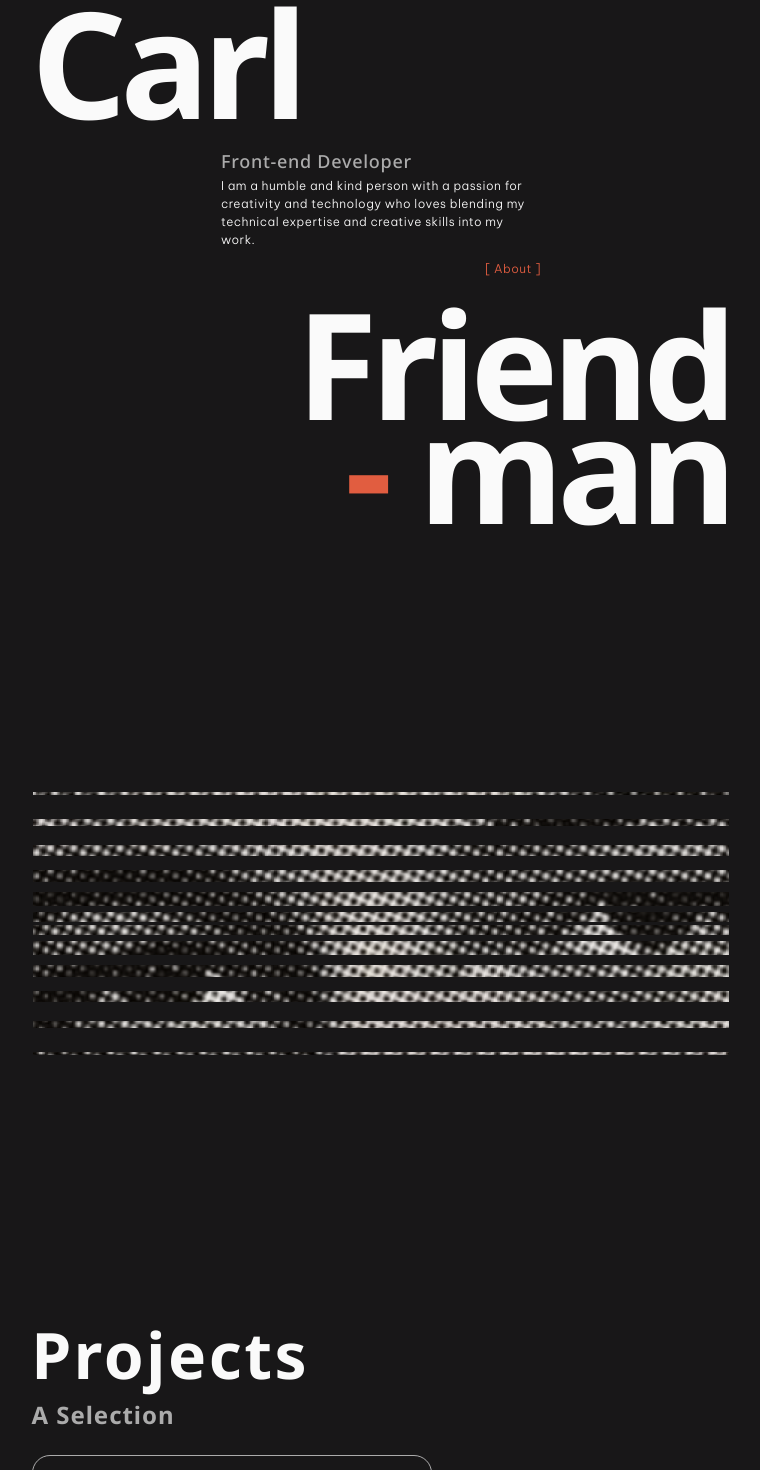
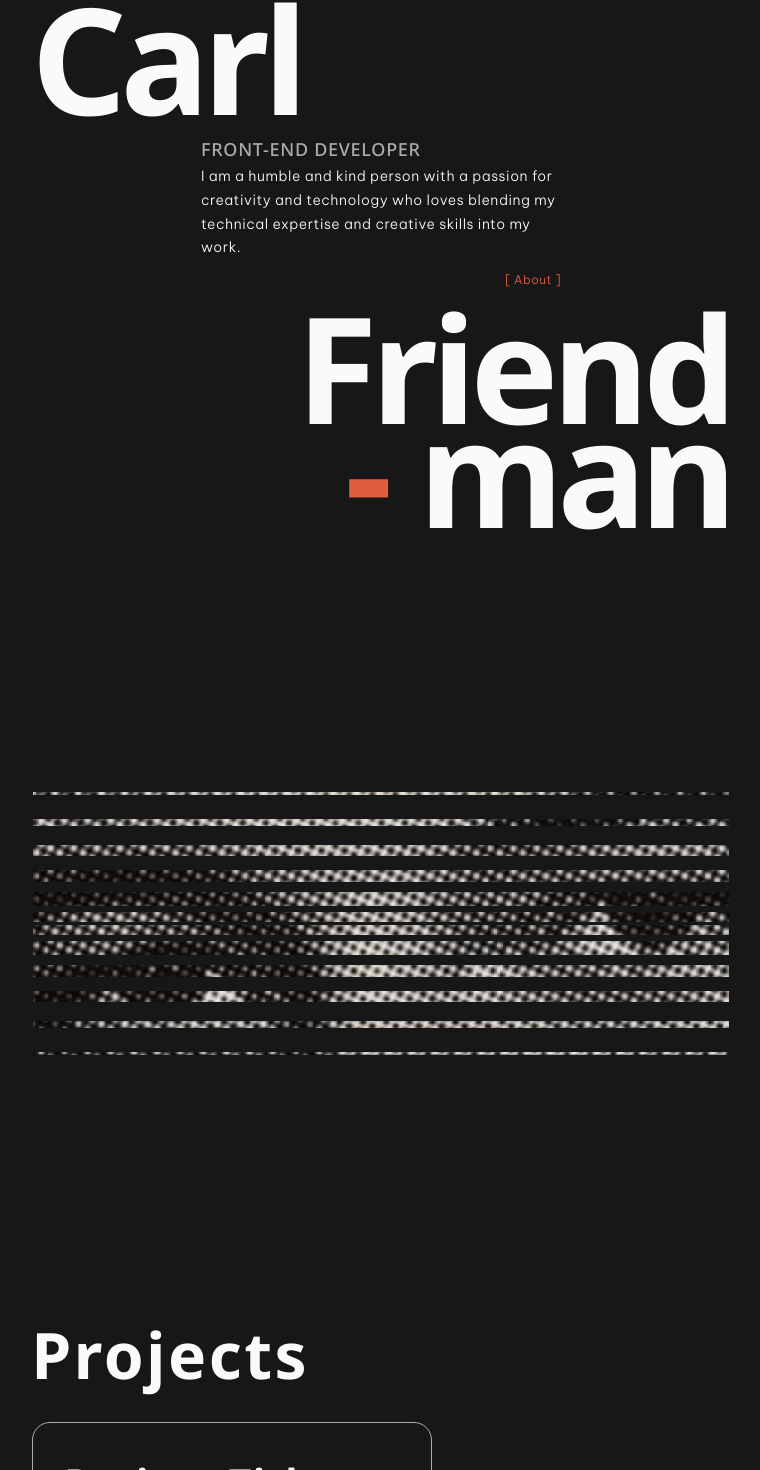
Before and after one commit to carl-vanman/Portfolio_23, a Next.js app: page / in a window 1280 px wide. Shown: the part 126-1596 px from the top of the page, without its empty margins (259-1019 px from the left). Built offline with nearby package versions, Linux system fonts and the light colour scheme.

Commit message:
changes from last night, tried out a few changes to font sizes

```diff
--- a/src/components/introduction/Introduction.module.css
+++ b/src/components/introduction/Introduction.module.css
@@ -8,7 +8,7 @@
 
 .about_container {
     align-self: center;
-    width: clamp(220px, 40vw, 320px);
+    width: clamp(280px, 40vw, 360px);
 
     display: flex;
     flex-direction: column;
--- a/src/components/projects/Projects.js
+++ b/src/components/projects/Projects.js
@@ -9,9 +9,6 @@ const Projects = () => {
         <Section>
             <div className={styles.wrapper}>
                 <h2 className={`${utils.lg_heading}`}>Projects</h2>
-                <h3 className={`${utils.md_heading} ${styles.sub_heading}`}>
-                    A Selection
-                </h3>
                 <div className={styles.projects}>
                     <article className={`${styles.project}`}>
                         <h2 className={`${utils.md_heading} ${styles.project_title}`}>Project Title</h2>
--- a/src/styles/globals.css
+++ b/src/styles/globals.css
@@ -32,11 +32,16 @@
 
     --xl-font-size: clamp(96px, 20vw, 148px);
     --lg-font-size: 64px;
-    --md-font-size: 24px;
+    /* --md-font-size: 24px; */
+    --md-font-size: 40px;
+/*     --sm-font-size: 18px; */
     --sm-font-size: 18px;
-    --body-font-size: 12px;
+/*     --body-font-size: 12px; */
+    --body-font-size: 14px;
     --link-font-size: 24px;
-    --desktop-link-size: 12px;
+/*     --desktop-link-size: 12px; */
+    --desktop-link-size: 14px;
+    /* --tag-font-size: 12px; */
     --tag-font-size: 12px;
 
     /* ----------------------SPACING------------------------- */
--- a/src/styles/utils.module.css
+++ b/src/styles/utils.module.css
@@ -13,7 +13,7 @@
 .body_text,
 .body_text_light {
     font-size: var(--body-font-size);
-    line-height: 1.5em;
+    line-height: 1.7em;
 }
 
 .link_text,
@@ -76,6 +76,7 @@
 .sm_heading_light {
     font-size: var(--sm-font-size);
     font-weight: var(--exception-font-weight);
+    text-transform: uppercase;
 }
 
 .body_text,
```
